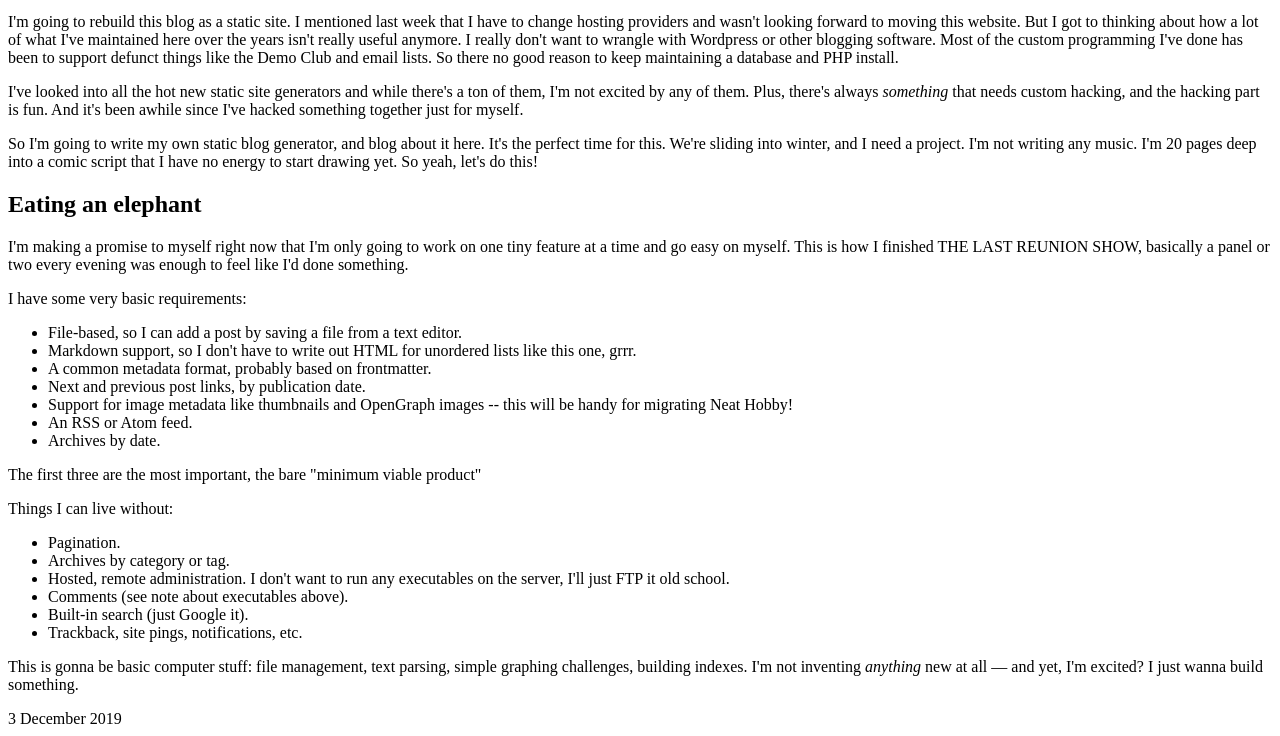
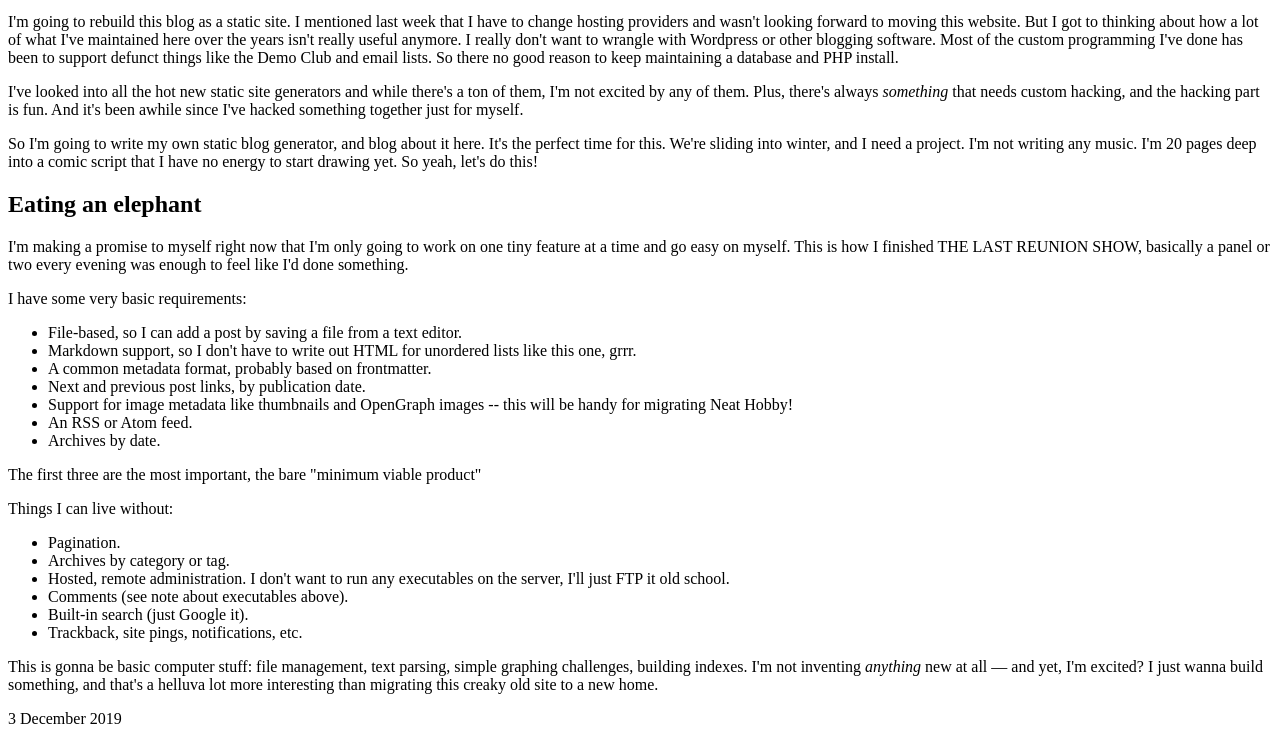
Before and after one commit to scottandrewlepera/smarf, a plain HTML site: page index.html in a window 1280 px wide. Shown: the part 145-881 px from the top of the page. Drawn offline with Linux system fonts and the light colour scheme.

Commit message:
blog edits

```diff
--- a/index.html
+++ b/index.html
@@ -83,8 +83,10 @@
 
     <p>This is gonna be basic computer stuff: file management, text
         parsing, simple graphing challenges, building indexes. I'm not
-        inventing <em>anything</em> new at all &mdash; and yet, I'm excited? I
-        just wanna build something.</p>
+        inventing <em>anything</em> new at all &mdash; and yet, I'm
+        excited? I just wanna build something, and that's a helluva
+        lot more interesting than migrating this creaky old site
+        to a new home.</p>
 
     <time datetime="2019-12-03T20:00:00">3 December 2019</time>
 
```
